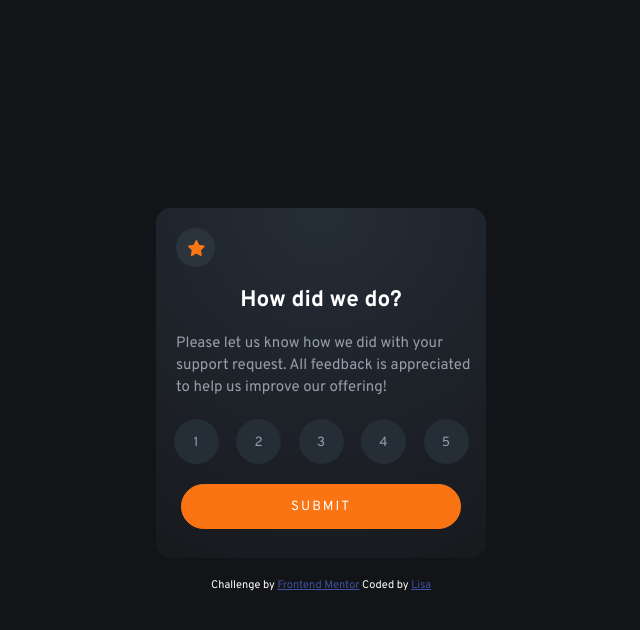
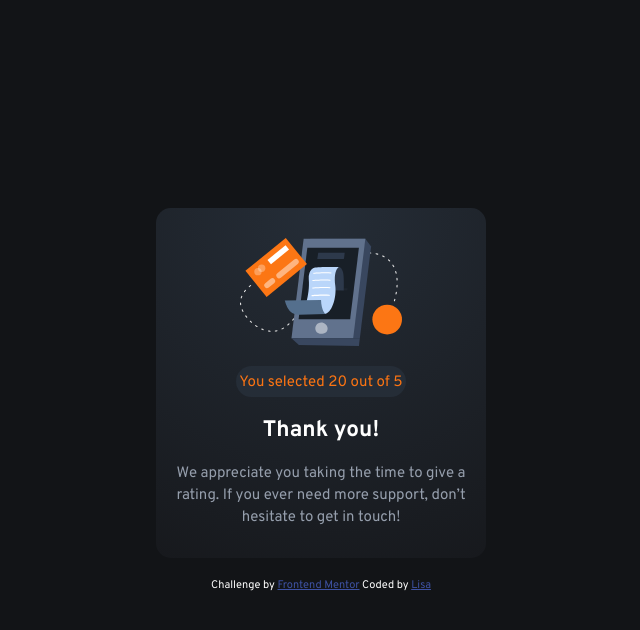
Before and after one commit to CrypticMango/interactive-rating-component, a plain HTML site: page index.html in a window 1280 px wide. Both pictures are taken after a click on the button "SUBMIT". Shown: the whole page, without its empty margins (319-959 px from the left). Drawn offline with Linux system fonts and the light colour scheme.

Commit message:
changed card elements from class to ID
-built function to hide rating-start and show thank-you-page when submit is pressed
-created variables

```diff
--- a/app.js
+++ b/app.js
@@ -2,20 +2,23 @@
 
 //TO DO
 //-insert rating number into thank you pages when submit is pressed
-//-when submit is pressed, show thank you page and hide rating page
+//-when submit is pressed, show thank you page and hide rating page ✔
 //-bring user back to main page after thank you page has been shown
 //-when rating button is clicked, should be light grey before submitting
 
 let submitButton = document.getElementById('submit-button');
-let ratingButton = document.getElementById('rating-button')
+let ratingButton = document.getElementById('rating-button');
+
 
 function pressedSubmit() {
-    alert('you have pressed submit');
+    //alert('you have pressed submit');
+    document.getElementById("selected-rating").innerHTML = "You selected 20 out of 5";
+    let thanksPage = document.getElementById('thank-you-page');
+    thanksPage.style.display = "block";
+    let ratingPage = document.getElementById('rating-start');
+    ratingPage.style.display = "none";
 }
 
 function pressedRating() {
-    alert('you have pressed a rating button')
+    alert('you have pressed a rating button');
 }
-
-submitButton.onclick = pressedSubmit();
-submitButton.onclick = pressedRating();
--- a/index.html
+++ b/index.html
@@ -21,7 +21,7 @@
 
   <!-- Rating state start -->
 
-  <div class="rating-start">
+  <div id="rating-start">
 
     <div class="star-icon"><img  src="/images/icon-star.svg" alt="orange-star" aria-label="orange-star-icon"></div>
     <h2>How did we do?</h2>
@@ -46,7 +46,7 @@
 
   <!-- Thank you state start -->
 
-  <div class="thank-you-page">
+  <div id="thank-you-page">
 
     <img class="thank-you-smartphone" src="/images/illustration-thank-you.svg" alt="smartphone" aria-label="smartphone-thank-you">
     <div id="selected-rating">You selected <!-- Add rating here --> out of 5</div>
--- a/style.css
+++ b/style.css
@@ -38,7 +38,7 @@ button:hover {
 
 /*rating card start*/
 
-.rating-start, .thank-you-page {
+#rating-start, #thank-you-page {
 	background: radial-gradient(circle at top,#252d37,#17191d);
 	width: 330px;
 	height: 350px;
@@ -102,7 +102,7 @@ button:hover {
 
 /*thank you card start*/
 
-.thank-you-page {
+#thank-you-page {
 	display: none;
 }
 
@@ -125,15 +125,15 @@ button:hover {
 	padding: 7px 0px 5px 0px;
 }
 
-.thank-you-page p, h2 {
+#thank-you-page p, h2 {
 	text-align: center;
 }
 
-.thank-you-page h2 {
+#thank-you-page h2 {
 	padding: 0px;
 }
 
-.thank-you-page p {
+#thank-you-page p {
 	padding: 0px 0px 0px 0px;
 }
 
```
